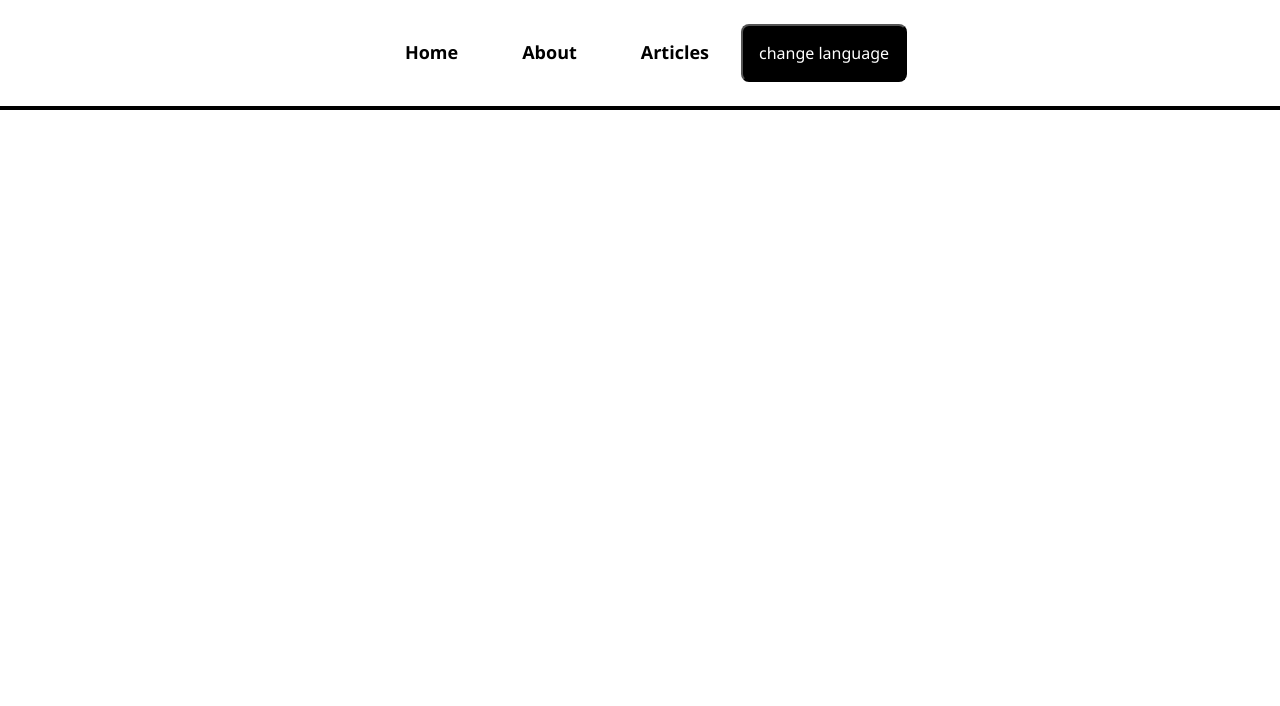
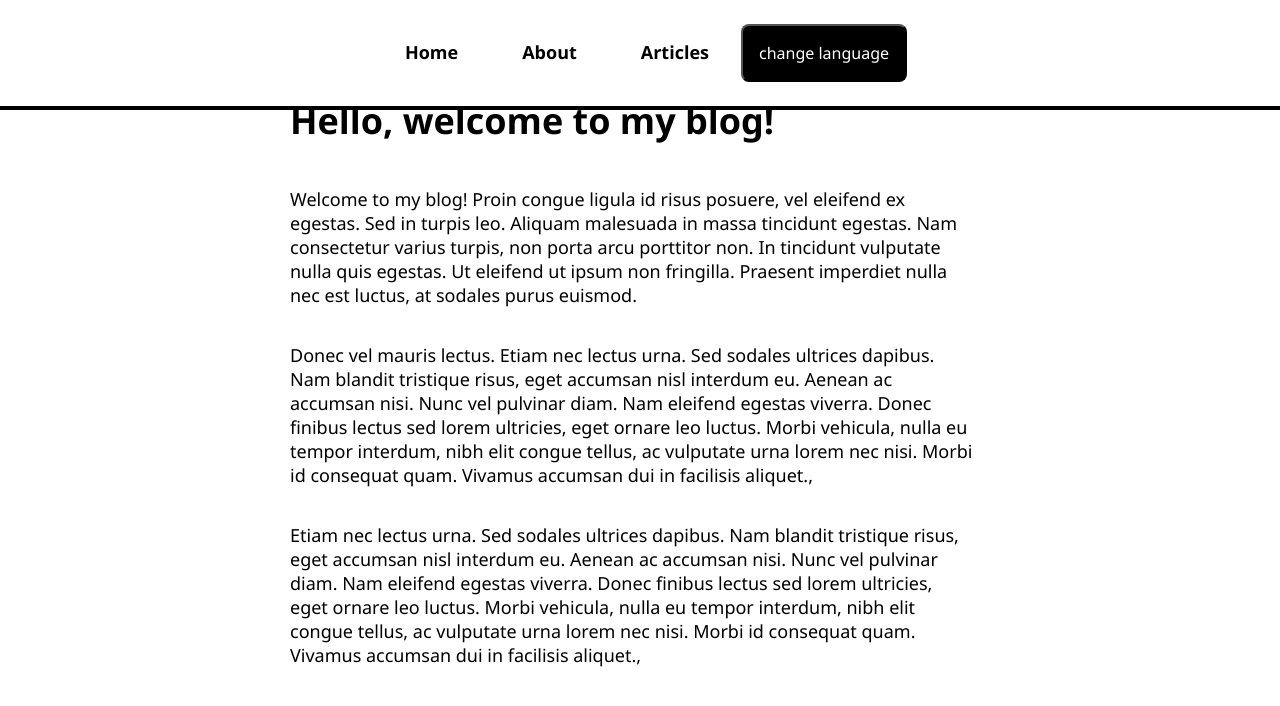
Before and after one commit to sayeda-chattopadhyay/fullstack-app, a React (Create React App) app: page / in a window 1280 px wide. Shown: the top 706 px of the page. Built offline with nearby package versions, Linux system fonts and the light colour scheme.

Commit message:
change homepage

```diff
--- a/src/pages/HomePage.js
+++ b/src/pages/HomePage.js
@@ -2,6 +2,7 @@
 
 const HomePage = () => {
   const { language } = useLanguage();
+  return (
     <>
       <h1>
         {language === "en"
@@ -9,29 +10,32 @@
           : "Hei, velkommen til bloggen min!"}
       </h1>
       <p>
-      Welcome to my blog! Proin congue ligula id risus posuere, vel eleifend ex
-      egestas. Sed in turpis leo. Aliquam malesuada in massa tincidunt egestas.
-      Nam consectetur varius turpis, non porta arcu porttitor non. In tincidunt
-      vulputate nulla quis egestas. Ut eleifend ut ipsum non fringilla. Praesent
-      imperdiet nulla nec est luctus, at sodales purus euismod.
+        Welcome to my blog! Proin congue ligula id risus posuere, vel eleifend
+        ex egestas. Sed in turpis leo. Aliquam malesuada in massa tincidunt
+        egestas. Nam consectetur varius turpis, non porta arcu porttitor non. In
+        tincidunt vulputate nulla quis egestas. Ut eleifend ut ipsum non
+        fringilla. Praesent imperdiet nulla nec est luctus, at sodales purus
+        euismod.
       </p>
       <p>
         Donec vel mauris lectus. Etiam nec lectus urna. Sed sodales ultrices
         dapibus. Nam blandit tristique risus, eget accumsan nisl interdum eu.
         Aenean ac accumsan nisi. Nunc vel pulvinar diam. Nam eleifend egestas
-      viverra. Donec finibus lectus sed lorem ultricies, eget ornare leo luctus.
-      Morbi vehicula, nulla eu tempor interdum, nibh elit congue tellus, ac
+        viverra. Donec finibus lectus sed lorem ultricies, eget ornare leo
+        luctus. Morbi vehicula, nulla eu tempor interdum, nibh elit congue
+        tellus, ac vulputate urna lorem nec nisi. Morbi id consequat quam.
+        Vivamus accumsan dui in facilisis aliquet.,
+      </p>
+      <p>
+        Etiam nec lectus urna. Sed sodales ultrices dapibus. Nam blandit
+        tristique risus, eget accumsan nisl interdum eu. Aenean ac accumsan
+        nisi. Nunc vel pulvinar diam. Nam eleifend egestas viverra. Donec
+        finibus lectus sed lorem ultricies, eget ornare leo luctus. Morbi
+        vehicula, nulla eu tempor interdum, nibh elit congue tellus, ac
         vulputate urna lorem nec nisi. Morbi id consequat quam. Vivamus accumsan
         dui in facilisis aliquet.,
       </p>
-    <p>
-      Etiam nec lectus urna. Sed sodales ultrices dapibus. Nam blandit tristique
-      risus, eget accumsan nisl interdum eu. Aenean ac accumsan nisi. Nunc vel
-      pulvinar diam. Nam eleifend egestas viverra. Donec finibus lectus sed
-      lorem ultricies, eget ornare leo luctus. Morbi vehicula, nulla eu tempor
-      interdum, nibh elit congue tellus, ac vulputate urna lorem nec nisi. Morbi
-      id consequat quam. Vivamus accumsan dui in facilisis aliquet.,
-    </p>
-  </>;
+    </>
+  );
 };
 export default HomePage;
```
Lines whose indentation alone changed are shown as unchanged.
